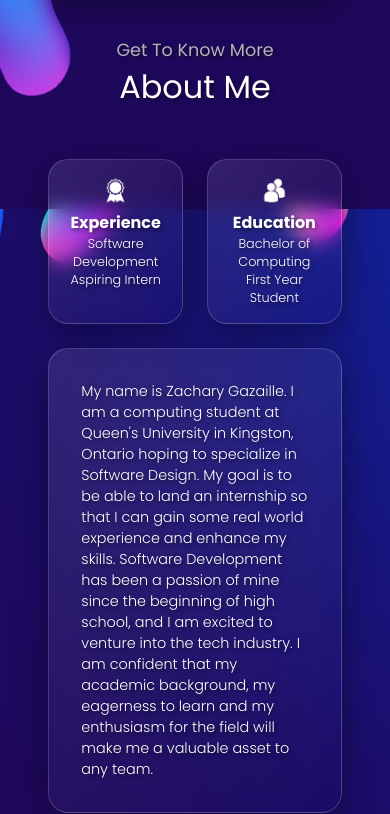
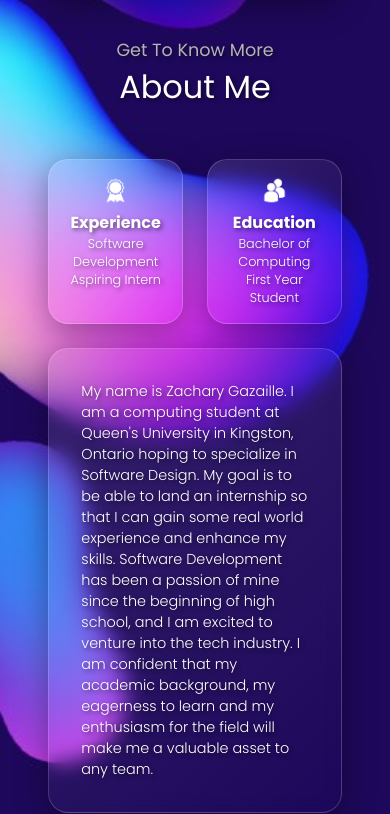
Before and after one commit to zacharygazaille/zachary-gazaille-portfolio, a plain HTML site: page index.html in a window 390 px wide. Shown: the part 719-1533 px from the top of the page. Drawn offline with Linux system fonts and the light colour scheme.

Commit message:
Update mediaqueries.css

```diff
--- a/mediaqueries.css
+++ b/mediaqueries.css
@@ -172,8 +172,8 @@
         position: fixed;
         top: 0;
         left: 0;
-        height: 110vh;
-        width: 110vw;
+        height: 200vh;
+        width: 200vw;
         background-size: cover;
         background-image: url('./assets/background.jpg');
         background-repeat: no-repeat;
```
